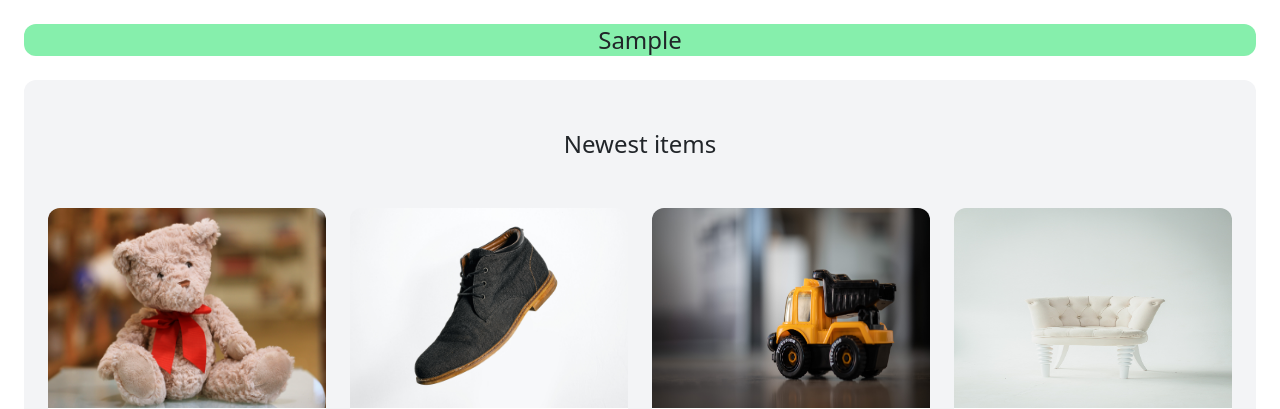
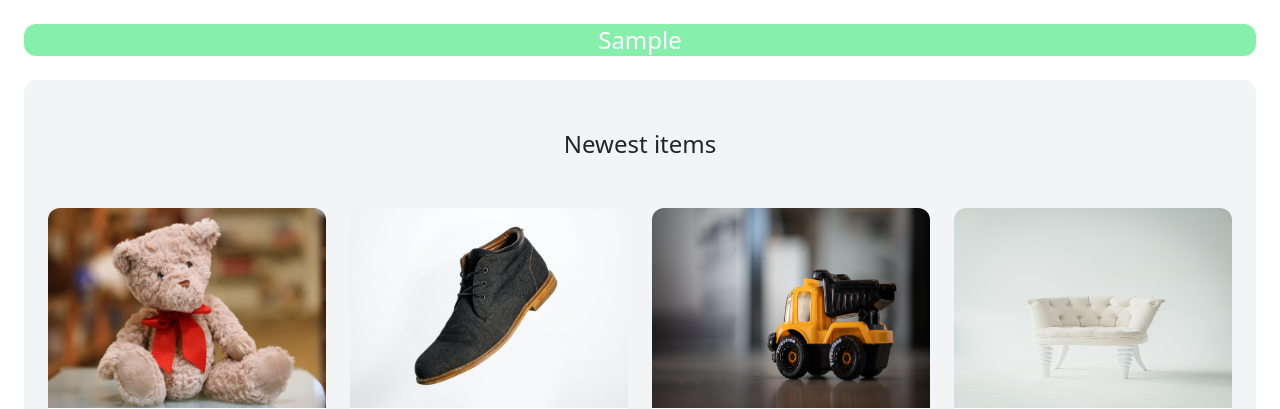
Before and after one commit to NguyenHan166/app-django-python, a Django app: template core/templates/core/index.html in a window 1280 px wide. Shown: the part 109-518 px from the top of the page. Run offline with Django 4.2, Linux system fonts and the light colour scheme; data comes from the database, SQL or seed files in the repository; the template is opened without the code that fills it: values that come from a table or form of the project are taken from there, most other values are stand-ins (such as "Sample title", 1, 10 or a date in 2020); some libraries are stand-ins or nearby versions.

Commit message:
update buy models

```diff
--- a/core/templates/core/index.html
+++ b/core/templates/core/index.html
@@ -52,7 +52,7 @@
 
 {% block content %}
     {% if session_value %}
-        <div class="text-2xl text-center bg-green-300 rounded-xl">{{ session_value }}</div>
+        <div class="text-2xl text-center text-white bg-green-300 rounded-xl">{{ session_value }}</div>
     {% endif %}
     <div class="mt-6 px-6 py-12 bg-gray-100 rounded-xl">
         <h2 class="mb-12 text-2xl text-center">Newest items</h2>
```
